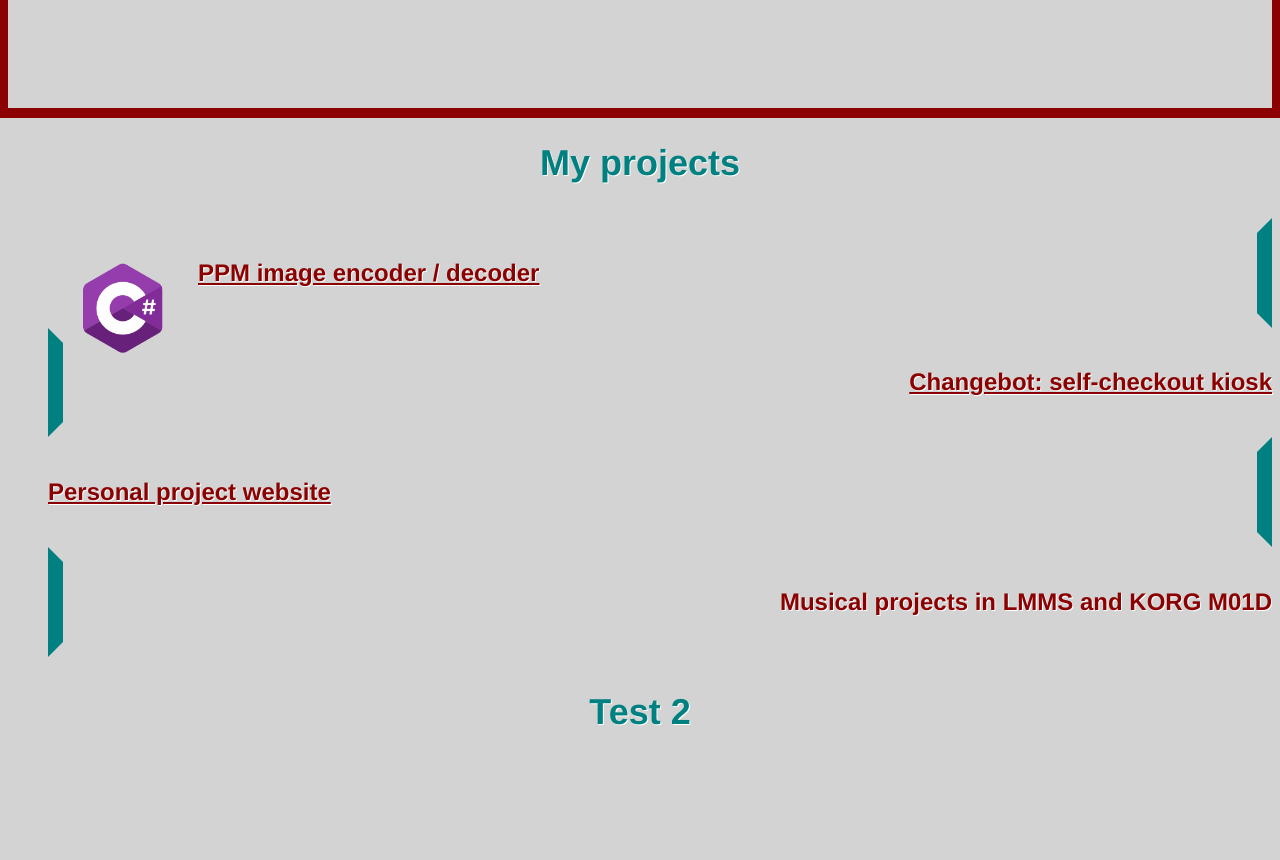
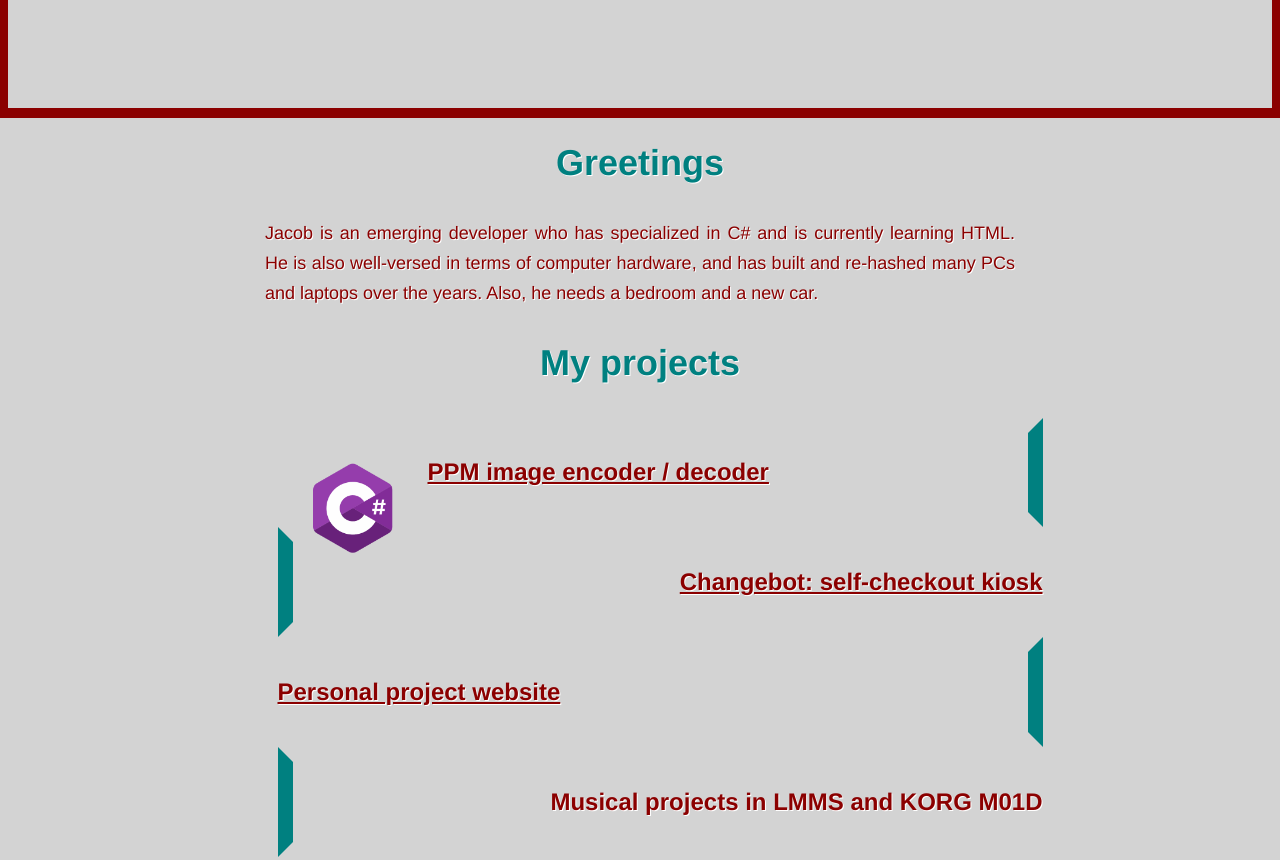
Before and after one commit to RealKoraku/realkoraku.github.io, a plain HTML site: page index.html in a window 1280 px wide. Shown: the part 700-1560 px from the top of the page. Before the commit the page ends 1467 px from the top, so only its background shows below. Drawn offline with Linux system fonts and the light colour scheme.

Commit message:
Added bio

```diff
--- a/index.html
+++ b/index.html
@@ -13,6 +13,14 @@
 				<h1> Jacob Kowrach </h1>
 				<p> Junior Developer </p>
 			</header>
+	  </section>
+
+	  <section>
+		<h1>Greetings</h1>
+
+		<div class="bio">
+			<p>Jacob is an emerging developer who has specialized in C# and is currently learning HTML. He is also well-versed in terms of computer hardware, and has built and re-hashed many PCs and laptops over the years. Also, he needs a bedroom and a new car. </p>
+		</div>
 	  </section>
 
 	  <section>
--- a/stylesheet.css
+++ b/stylesheet.css
@@ -37,6 +37,15 @@ header > p {
 	color:darkred;
 }
 
+.bio{
+	text-align:justify;
+	max-width:750px;
+	margin:0 auto;
+}
+.bio > p{
+	color:darkred
+}
+
 .hero{
 	outline:10px solid darkred;
 	height:100vh;
@@ -72,6 +81,9 @@ header > p {
 	border-style:solid;
 	border-width:15px;
 	border-color:lightgray teal;
+	text-align:center;
+	max-width:750px;
+	margin:0 auto;
 }
 .blocklist > li > img {
  	justify-content:center;
```
